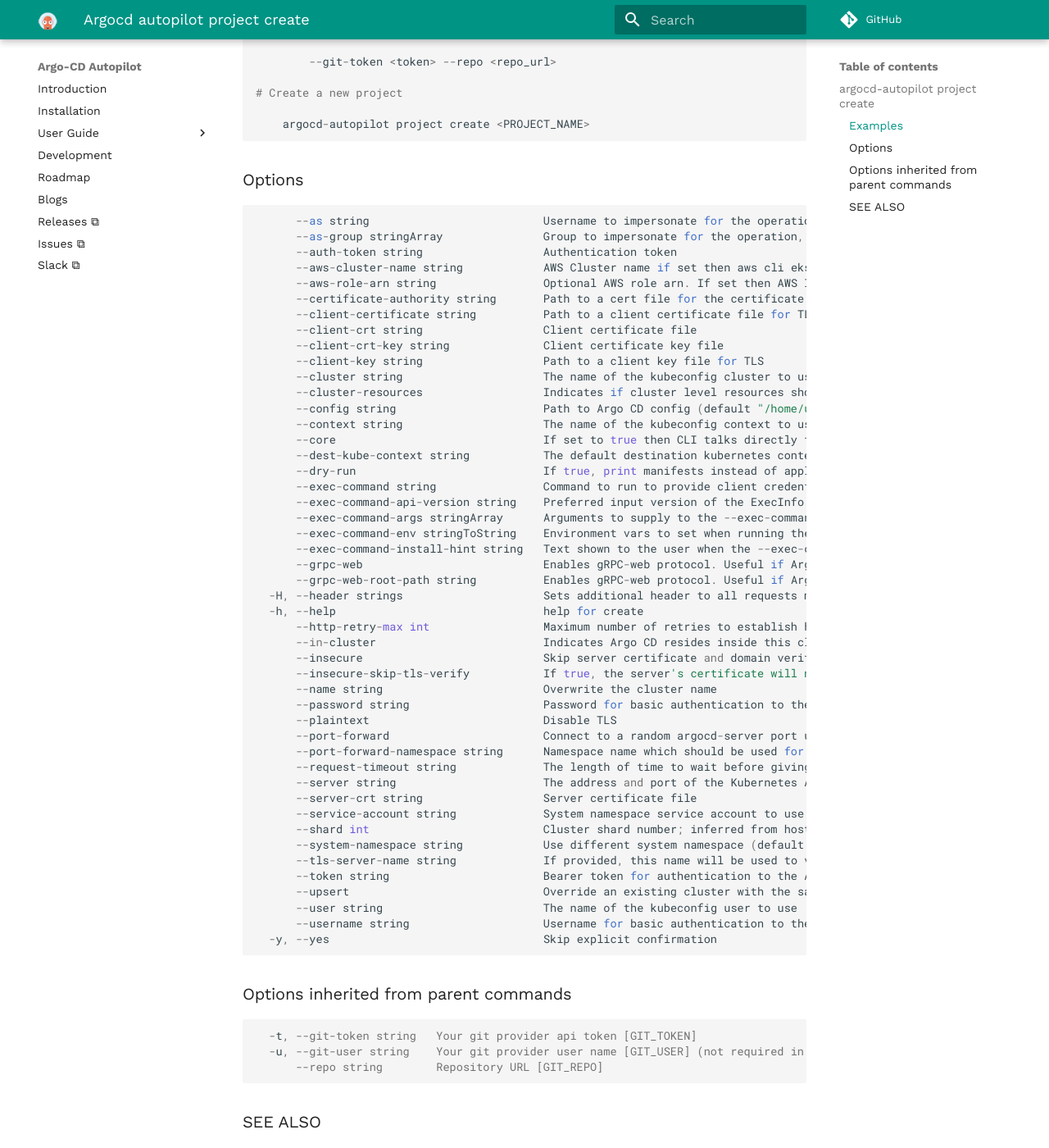
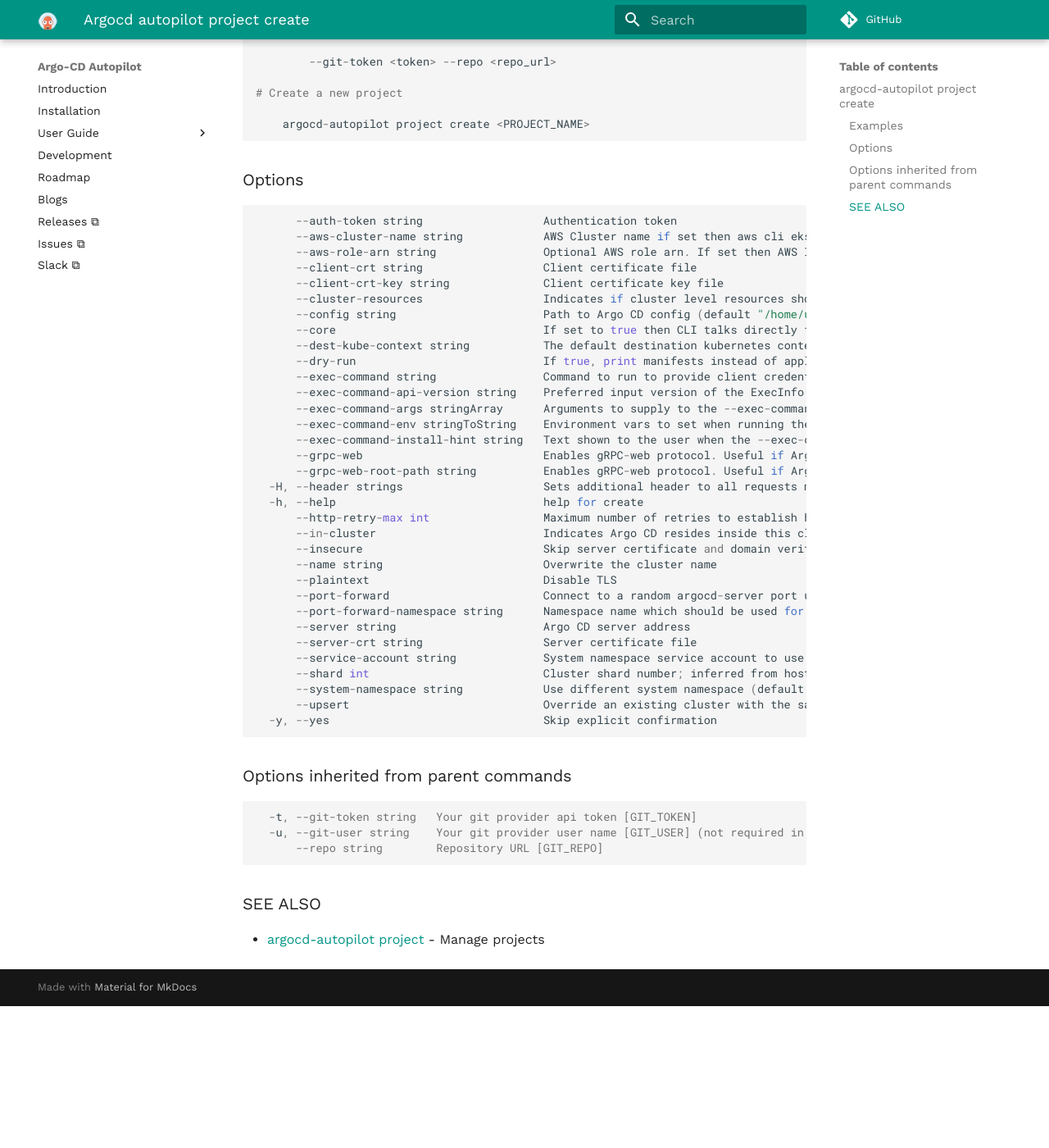
Before and after one commit to argoproj-labs/argocd-autopilot, an MkDocs documentation site: the page built from docs/commands/argocd-autopilot_project_create.md, in a window 1280 px wide and 1400 px high, scrolled down 536 px. Shown: the whole window at 82% size. Built offline with MkDocs 1.6.1 and Material for MkDocs 9.7.7, drawn with Linux system fonts in a browser that asks for light colours; comment, search, counter and statistics services are not loaded; after the commit the page ends 1763 px from its top, so only the background shows below that.

````diff
--- a/docs/commands/argocd-autopilot_project_create.md
+++ b/docs/commands/argocd-autopilot_project_create.md
@@ -29,20 +29,13 @@ argocd-autopilot project create [PROJECT] [flags]
 ### Options
 
 ```
-      --as string                          Username to impersonate for the operation
-      --as-group stringArray               Group to impersonate for the operation, this flag can be repeated to specify multiple groups.
       --auth-token string                  Authentication token
       --aws-cluster-name string            AWS Cluster name if set then aws cli eks token command will be used to access cluster
       --aws-role-arn string                Optional AWS role arn. If set then AWS IAM Authenticator assumes a role to perform cluster operations instead of the default AWS credential provider chain.
-      --certificate-authority string       Path to a cert file for the certificate authority
-      --client-certificate string          Path to a client certificate file for TLS
       --client-crt string                  Client certificate file
       --client-crt-key string              Client certificate key file
-      --client-key string                  Path to a client key file for TLS
-      --cluster string                     The name of the kubeconfig cluster to use
       --cluster-resources                  Indicates if cluster level resources should be managed. The setting is used only if list of managed namespaces is not empty.
       --config string                      Path to Argo CD config (default "/home/user/.argocd/config")
-      --context string                     The name of the kubeconfig context to use
       --core                               If set to true then CLI talks directly to Kubernetes instead of talking to Argo CD API server
       --dest-kube-context string           The default destination kubernetes context for applications in this project
       --dry-run                            If true, print manifests instead of applying them to the cluster (nothing will be commited to git)
@@ -58,23 +51,16 @@ argocd-autopilot project create [PROJECT] [flags]
       --http-retry-max int                 Maximum number of retries to establish http connection to Argo CD server
       --in-cluster                         Indicates Argo CD resides inside this cluster and should connect using the internal k8s hostname (kubernetes.default.svc)
       --insecure                           Skip server certificate and domain verification
-      --insecure-skip-tls-verify           If true, the server's certificate will not be checked for validity. This will make your HTTPS connections insecure
       --name string                        Overwrite the cluster name
-      --password string                    Password for basic authentication to the API server
       --plaintext                          Disable TLS
       --port-forward                       Connect to a random argocd-server port using port forwarding
       --port-forward-namespace string      Namespace name which should be used for port forwarding
-      --request-timeout string             The length of time to wait before giving up on a single server request. Non-zero values should contain a corresponding time unit (e.g. 1s, 2m, 3h). A value of zero means don't timeout requests. (default "0")
-      --server string                      The address and port of the Kubernetes API server
+      --server string                      Argo CD server address
       --server-crt string                  Server certificate file
       --service-account string             System namespace service account to use for kubernetes resource management. If not set then default "argocd-manager" SA will be created
       --shard int                          Cluster shard number; inferred from hostname if not set (default -1)
       --system-namespace string            Use different system namespace (default "kube-system")
-      --tls-server-name string             If provided, this name will be used to validate server certificate. If this is not provided, hostname used to contact the server is used.
-      --token string                       Bearer token for authentication to the API server
       --upsert                             Override an existing cluster with the same name even if the spec differs
-      --user string                        The name of the kubeconfig user to use
-      --username string                    Username for basic authentication to the API server
   -y, --yes                                Skip explicit confirmation
 ```
 
````
Also changed, not shown: 4 other files.
